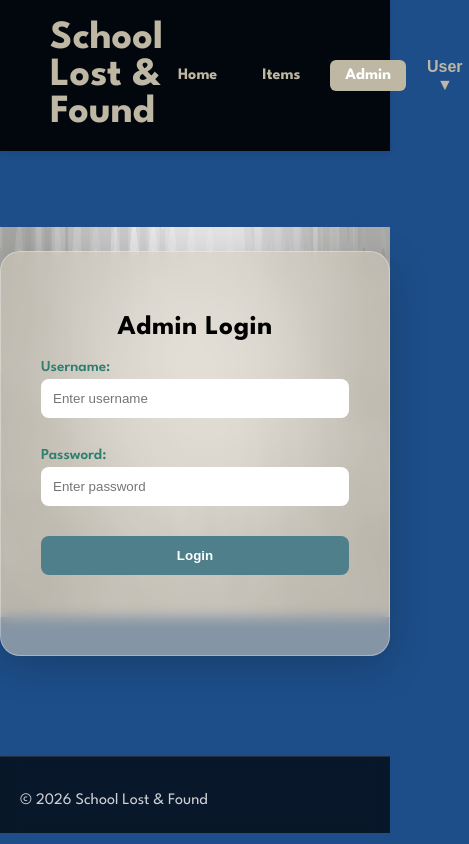
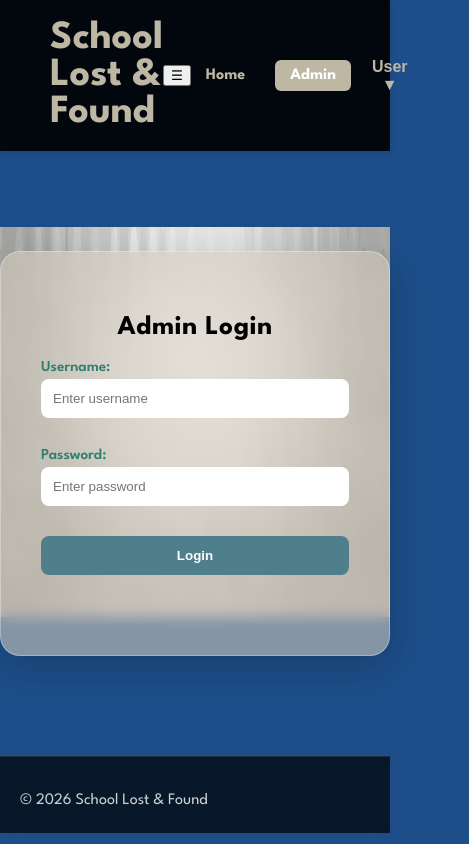
Before and after one commit to vasishwak79/Vasishwa-frontend, a website: page frontend/admin_login.html in a window 390 px wide. Shown: the whole page, 469 px wide, since content can reach past the window. Drawn offline with Linux system fonts and the light colour scheme; files whose address does not match are found by name.

Commit message:
Update admin_login.html

```diff
--- a/frontend/admin_login.html
+++ b/frontend/admin_login.html
@@ -3,6 +3,7 @@
 <head>
   <meta charset="UTF-8">
   <title>Admin Login</title>
+  <meta name="viewport" content="width=device-width, initial-scale=1.0">
   <link rel="stylesheet" href="style_admin_login.css">
   <link rel="stylesheet" href="style_general.css">
   <link href="https://fonts.googleapis.com/css2?family=League+Spartan:wght@400;600;700&family=Montserrat:wght@400;600;700&display=swap" rel="stylesheet">
@@ -14,17 +15,19 @@
   <header>
     <h1 class="site-title">School Lost & Found</h1>
 
+    <button class="nav-toggle" aria-label="Toggle navigation">☰</button>
+
     <nav class="nav-right">
       <a href="index.html" class="nav-btn ">Home</a>
-      <a href="items.html" class="nav-btn ">Items</a>
       <a href="admin.html" class="nav-btn active">Admin</a>
 
       <!-- User Dropdown (ONLY when logged in) -->
-      <div id="user-menu" class="user-menu">
+      <div id="user-menu" class="user-menu hidden">
         <button class="user-btn">
           <span id="username-display">User</span> ▼
         </button>
         <div class="dropdown-content">
+          <a href="profile.html" id="profileLink">Profile</a>
           <a href="login.html">User Login</a>
           <a href="#" id="logoutBtn">Logout</a>
         </div>
```
